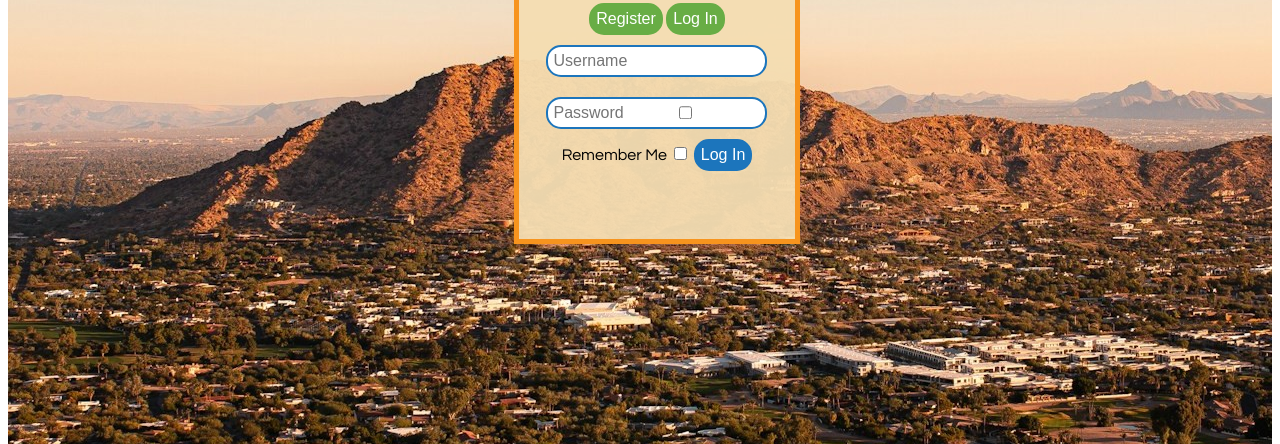
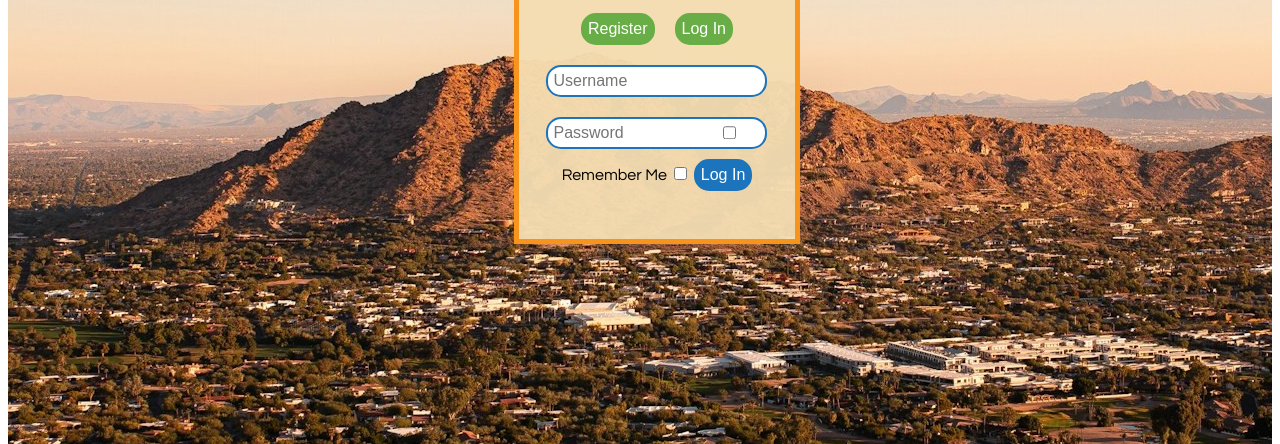
Before and after one commit to TavBroClay/BPA-Web-Design-Team-2026, a plain HTML site: page Login.html in a window 1280 px wide. Shown: the part 356-800 px from the top of the page. Drawn offline with Linux system fonts and the light colour scheme.

Commit message:
Refactor login form layout and enhance subscription styles with distinct border colors

```diff
--- a/LogInForm.css
+++ b/LogInForm.css
@@ -16,6 +16,19 @@ fieldset{
     border-color: rgb(247 148 30);
     border-width: .35em;
     border-style: solid;
+}
+.passwordField{
+    position: relative;
+    display: flex;
+    flex-direction: column;
+    align-items: center;
+}
+.pageToggles{
+    display: flex;
+    flex-direction: row;
+    justify-content: center;
+    align-items: center;
+    margin: 10px 20px;
 }
 input[type=submit]{
     border-radius: 15px;
@@ -44,15 +57,14 @@ input[type=text], input[type=password], input[type=email]{
     background-repeat: no-repeat;
 }
 button#registerButton, button#logInButton{
-    display: relative;
     border-radius: 15px;
     padding: 5px;
+    margin: auto 10px;
     border: 2px solid rgb(104 173 69);
     font-size:16px;
     justify-self: center;
     background-color:rgb(104 173 69);
     color: white;
-    margin: 0, 15px;
 }
 #register{
     left: -50%
@@ -72,8 +84,9 @@ button#registerButton, button#logInButton{
     }
 }
 
+
 #showPassword{
     position: absolute;
-    left: 52.75%;
+    left: 74.5%;
     transform: translateY(125%);
 }
--- a/Login.html
+++ b/Login.html
@@ -32,8 +32,10 @@
 
         <fieldset id="loginForm">
             <legend><img src="Images/Logo/Marlowby Website-NavLogo.png" alt="Marlowby"></legend>
-            <button id="registerButton" onclick="alert('This button works')">Register</button>
-            <button id="logInButton" onclick="alert('This button works')">Log In</button>
+            <div class="pageToggles">
+                <button id="registerButton" onclick="alert('This button works')">Register</button>
+                <button id="logInButton" onclick="alert('This button works')">Log In</button>
+            </div>
             <!-- Registration Form -->
 
             <!--
@@ -56,9 +58,10 @@
                 <form id="logInForm" action="https://formgrid.dev/api/f/6eh7u6au" method="post" >
                     <div id='loginInfo'>
                         <input type="text" name="username" id="username" required="" placeholder="Username" tabindex="1">
+                        <div class="passwordField">
                         <input type="password" name="password" id="password" required="" placeholder="Password" tabindex="2">
                         <input type="checkbox" id="showPassword" onclick="showPass()">
-                    </div>
+                        </div>
                     <label for="remember">Remember Me</label>
                     <input type="checkbox" name="remember" id="remember" tabindex="3">
                     <input type="submit" name="login" id="login" value="Log In" tabindex="4">
```
Also changed, not shown: Subscription.css (+15 -10 lines).
